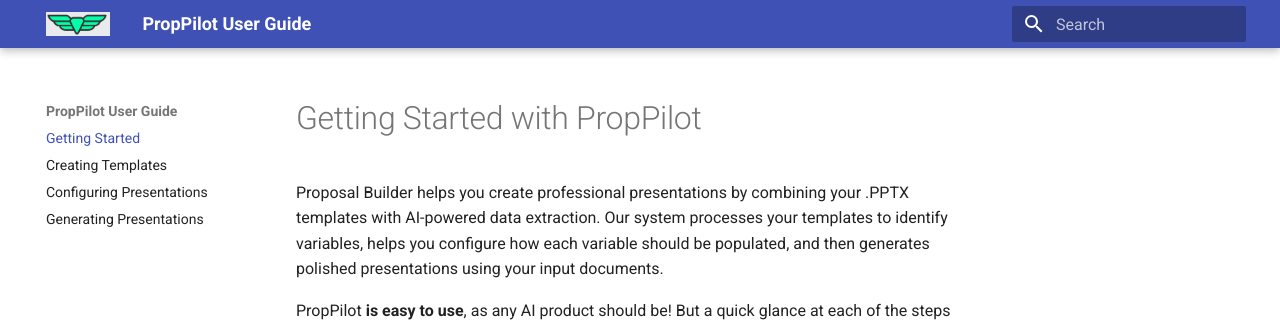
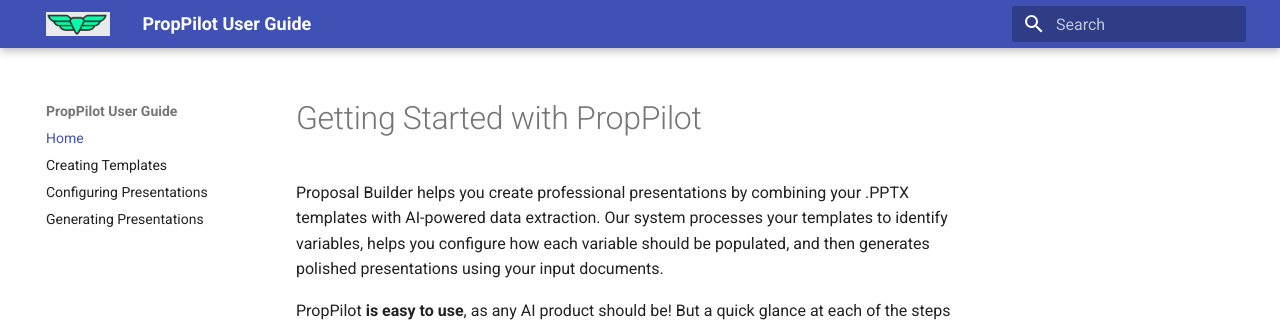
Before and after one commit to samereed/prop_pilot_docs, an MkDocs documentation site: the page built from docs/getting_started.md, in a window 1280 px wide. Shown: the top 322 px of the page. Built offline with MkDocs 1.6.1 and Material for MkDocs 9.7.7, drawn with Linux system fonts in a browser that asks for light colours.

```diff
--- a/mkdocs.yml
+++ b/mkdocs.yml
@@ -8,7 +8,7 @@ theme:
     accent: deep purple
   logo: assets/pp_logo.png
 nav:
-  - Getting Started: getting_started.md
+  - Home: getting_started.md
   - Creating Templates: creating_templates.md
   - Configuring Presentations: template_config.md
   - Generating Presentations: generate_content.md
```
Also changed, not shown: docs/index.md (added, +1 -0 lines).
